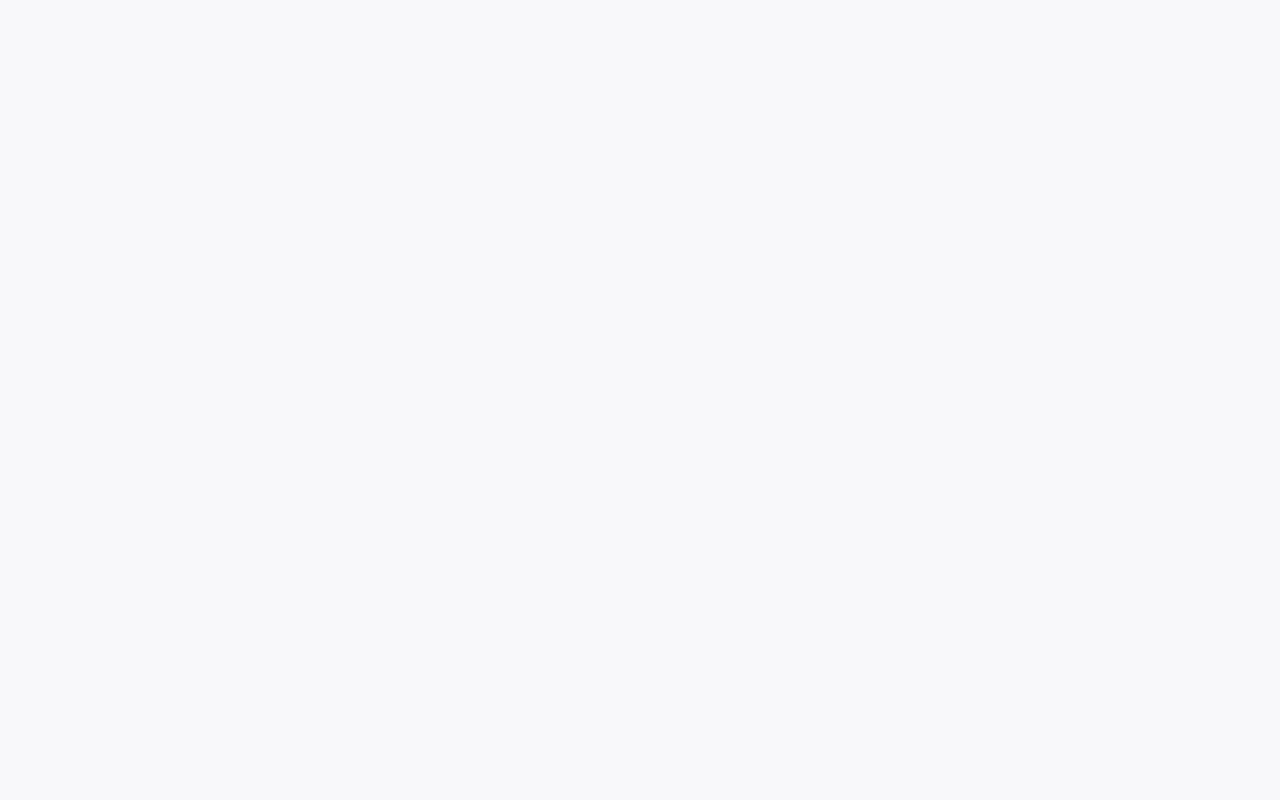
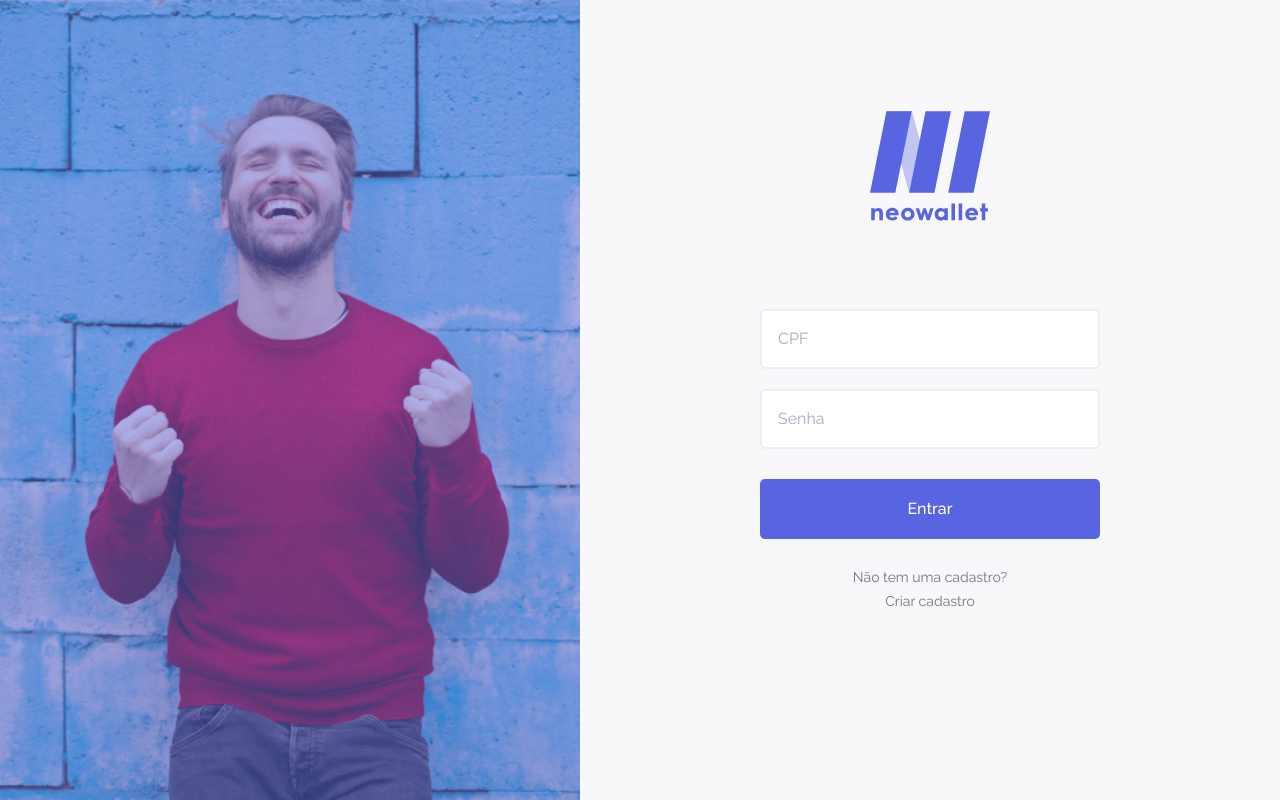
Before and after one commit to edilsonalves/neo-wallet-frontend, a React (Create React App) app: page / in a window 1280 px wide. Built offline with nearby package versions, Linux system fonts and the light colour scheme.

Commit message:
feat: add sign in page

```diff
--- a/src/App.tsx
+++ b/src/App.tsx
@@ -4,8 +4,11 @@ import { ThemeProvider } from 'styled-components';
 import theme from './shared/styles/theme';
 import GlobalStyle from './shared/styles/global';
 
+import SignIn from './modules/public/pages/SignIn';
+
 const App: React.FC = () => (
   <ThemeProvider theme={theme}>
+    <SignIn />
     <GlobalStyle />
   </ThemeProvider>
 );
--- /dev/null
+++ b/src/modules/public/pages/SignIn/index.tsx
@@ -0,0 +1,28 @@
+import React from 'react';
+
+import logoImage from '../../assets/images/logo.svg';
+
+import * as styled from './styles';
+
+const SignIn: React.FC = () => {
+  return (
+    <styled.Container>
+      <styled.Background />
+
+      <styled.Content>
+        <img src={logoImage} alt="Logo" />
+
+        <form>
+          <input placeholder="CPF" />
+          <input type="password" placeholder="Senha" />
+          <button type="submit">Entrar</button>
+
+          <span>Não tem uma cadastro?</span>
+          <a href="signup">Criar cadastro</a>
+        </form>
+      </styled.Content>
+    </styled.Container>
+  );
+};
+
+export default SignIn;
--- /dev/null
+++ b/src/modules/public/pages/SignIn/styles.ts
@@ -0,0 +1,95 @@
+import styled from 'styled-components';
+
+import bannerImage from '../../assets/images/banner.png';
+
+export const Container = styled.div`
+  display: flex;
+  align-items: stretch;
+  height: 100vh;
+`;
+
+export const Content = styled.div`
+  display: flex;
+  flex-direction: column;
+  align-items: center;
+  justify-content: center;
+  width: 100%;
+  max-width: 700px;
+
+  img {
+    width: 120px;
+  }
+
+  form {
+    display: flex;
+    flex-direction: column;
+    margin: 80px 0;
+    text-align: center;
+    width: 340px;
+
+    input {
+      border: 2px solid ${(props) => props.theme.colors.grey2};
+      border-radius: 5px;
+      color: ${(props) => props.theme.colors.grey5};
+      height: 60px;
+      width: 100%;
+      padding: 10px 16px;
+      transition: border-color 0.3s;
+
+      &:focus {
+        border-color: ${(props) => props.theme.colors.primary};
+      }
+
+      &::placeholder {
+        color: ${(props) => props.theme.colors.grey4};
+      }
+
+      & + input {
+        margin-top: 20px;
+      }
+    }
+
+    button {
+      background-color: ${(props) => props.theme.colors.primary};
+      border: none;
+      border-radius: 5px;
+      color: ${(props) => props.theme.colors.light};
+      font-weight: 500;
+      height: 60px;
+      width: 100%;
+      margin-top: 30px;
+      padding: 0 16px;
+      transition: opacity 0.3s;
+
+      &:hover {
+        opacity: 0.9;
+      }
+    }
+
+    span {
+      color: ${(props) => props.theme.colors.grey5};
+      font-size: 14px;
+      margin-top: 30px;
+    }
+
+    a {
+      color: ${(props) => props.theme.colors.grey5};
+      font-size: 14px;
+      margin-top: 8px;
+      text-decoration: none;
+      transition: color 0.3s;
+
+      &:hover {
+        color: ${(props) => props.theme.colors.dark};
+      }
+    }
+  }
+`;
+
+export const Background = styled.div`
+  flex: 1;
+  background-image: url(${bannerImage});
+  background-position: center;
+  background-repeat: no-repeat;
+  background-size: cover;
+`;
```
Also changed, not shown: src/modules/public/assets/images/banner.png (added), src/modules/public/assets/images/logo.svg (added).
